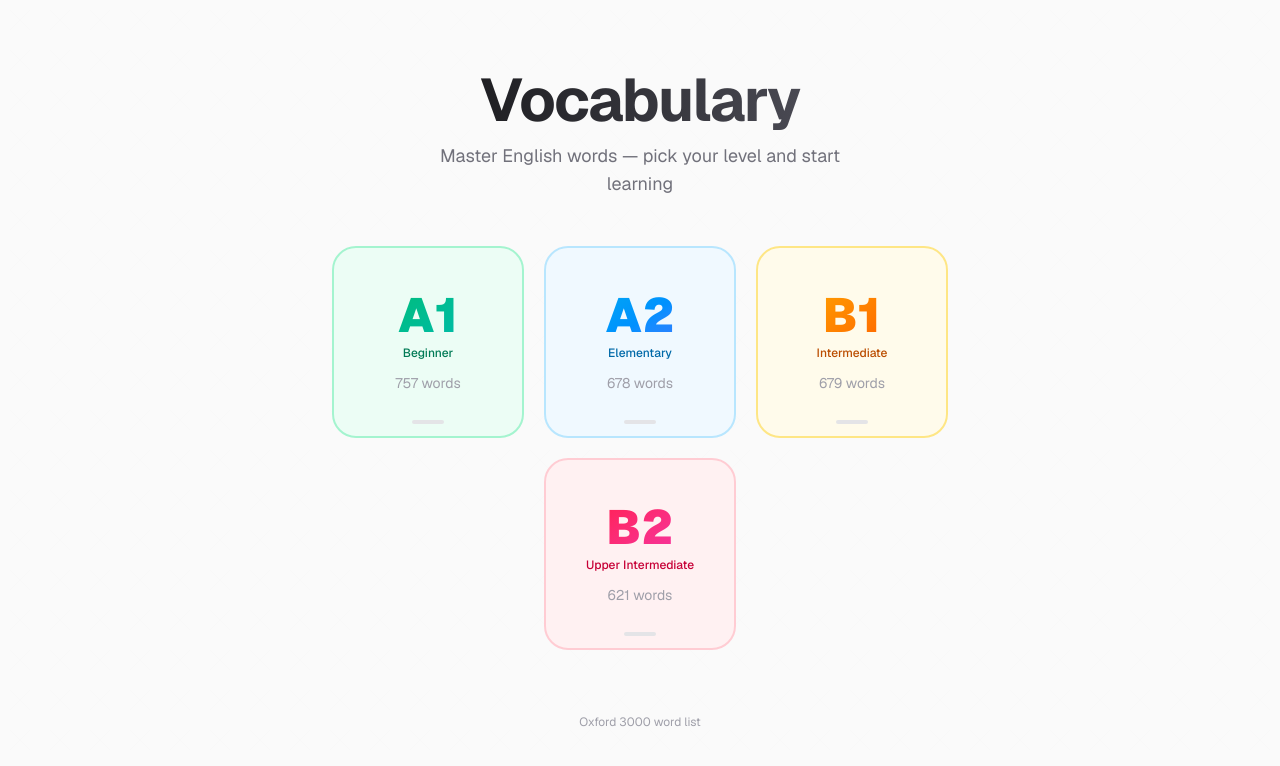
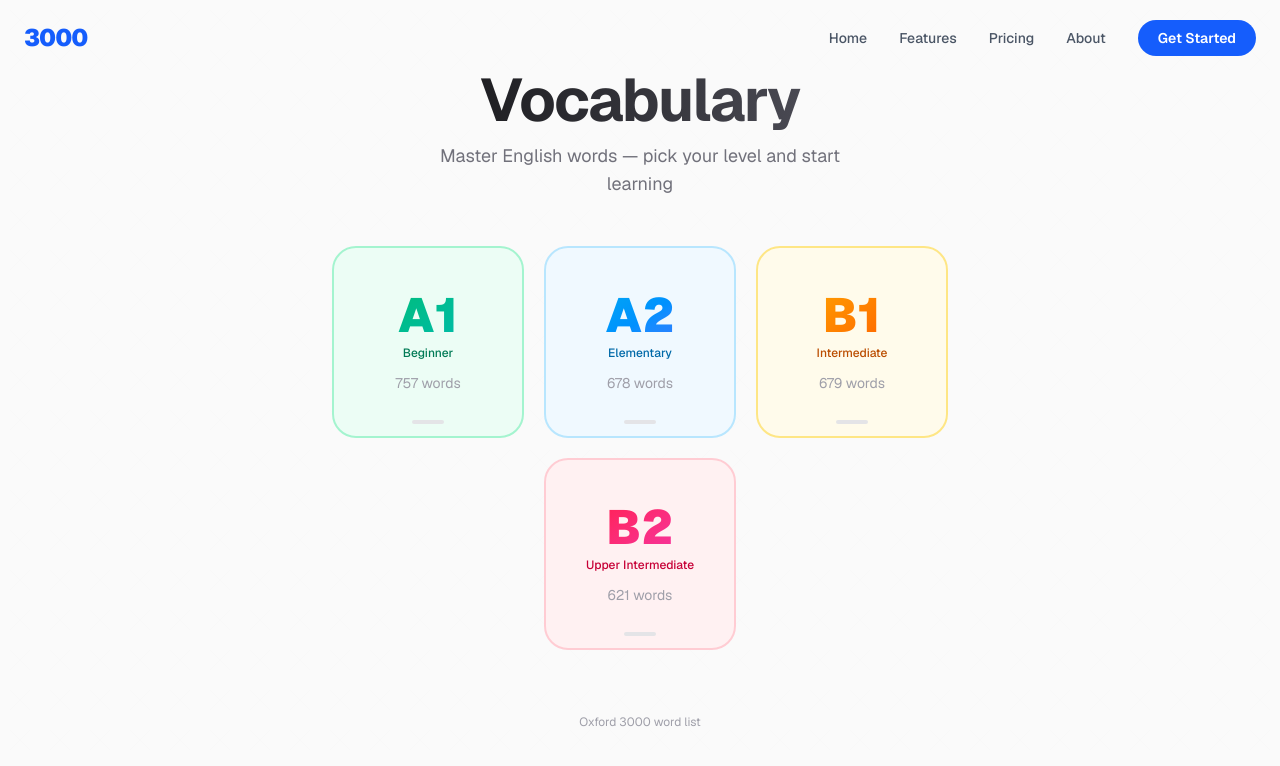
Before and after one commit to Zero-English/zeroenglish, a Next.js app: page / in a window 1280 px wide. Shown: the top 766 px of the page. Built offline with nearby package versions, Linux system fonts and the light colour scheme.

Commit message:
Adding header on layout

```diff
--- a/app/layout.tsx
+++ b/app/layout.tsx
@@ -1,5 +1,6 @@
 import type { Metadata } from "next";
 import { Geist, Geist_Mono } from "next/font/google";
+import Header from "@/components/Header.tsx"
 import "./globals.css";
 
 const geistSans = Geist({
@@ -27,7 +28,10 @@ export default function RootLayout({
       lang="en"
       className={`${geistSans.variable} ${geistMono.variable} h-full antialiased`}
     >
-      <body className="min-h-full flex flex-col">{children}</body>
+      <body className="min-h-full flex flex-col">
+        <Header/>
+        {children}
+      </body>
     </html>
   );
 }
```
